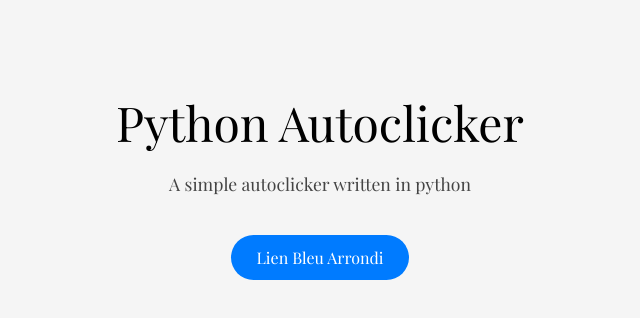
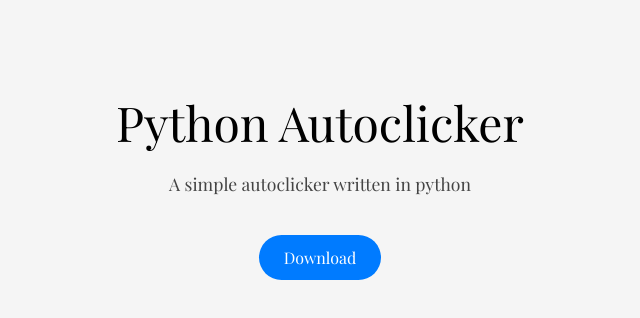
Before and after one commit to ubgvortex/autoclicker-py, a plain HTML site: page docs/index.html in a window 1280 px wide. Shown: the whole page, without its empty margins (320-960 px from the left). Drawn offline with nearby package versions, Linux system fonts and the light colour scheme.

Commit message:
Update index.html

```diff
--- a/docs/index.html
+++ b/docs/index.html
@@ -42,6 +42,6 @@
 <body>
   <h1>Python Autoclicker</h1>
   <p>A simple autoclicker written in python</p>
-  <a href="https://rawcdn.githack.com/ubgvortex/autoclicker-py/bc467972f8b604e7121fc71455f33e11a2852a0a/autoclicker.py" class="bouton">Lien Bleu Arrondi</a>
+  <a href="https://rawcdn.githack.com/ubgvortex/autoclicker-py/bc467972f8b604e7121fc71455f33e11a2852a0a/autoclicker.py" class="bouton">Download</a>
 </body>
 </html>
```
